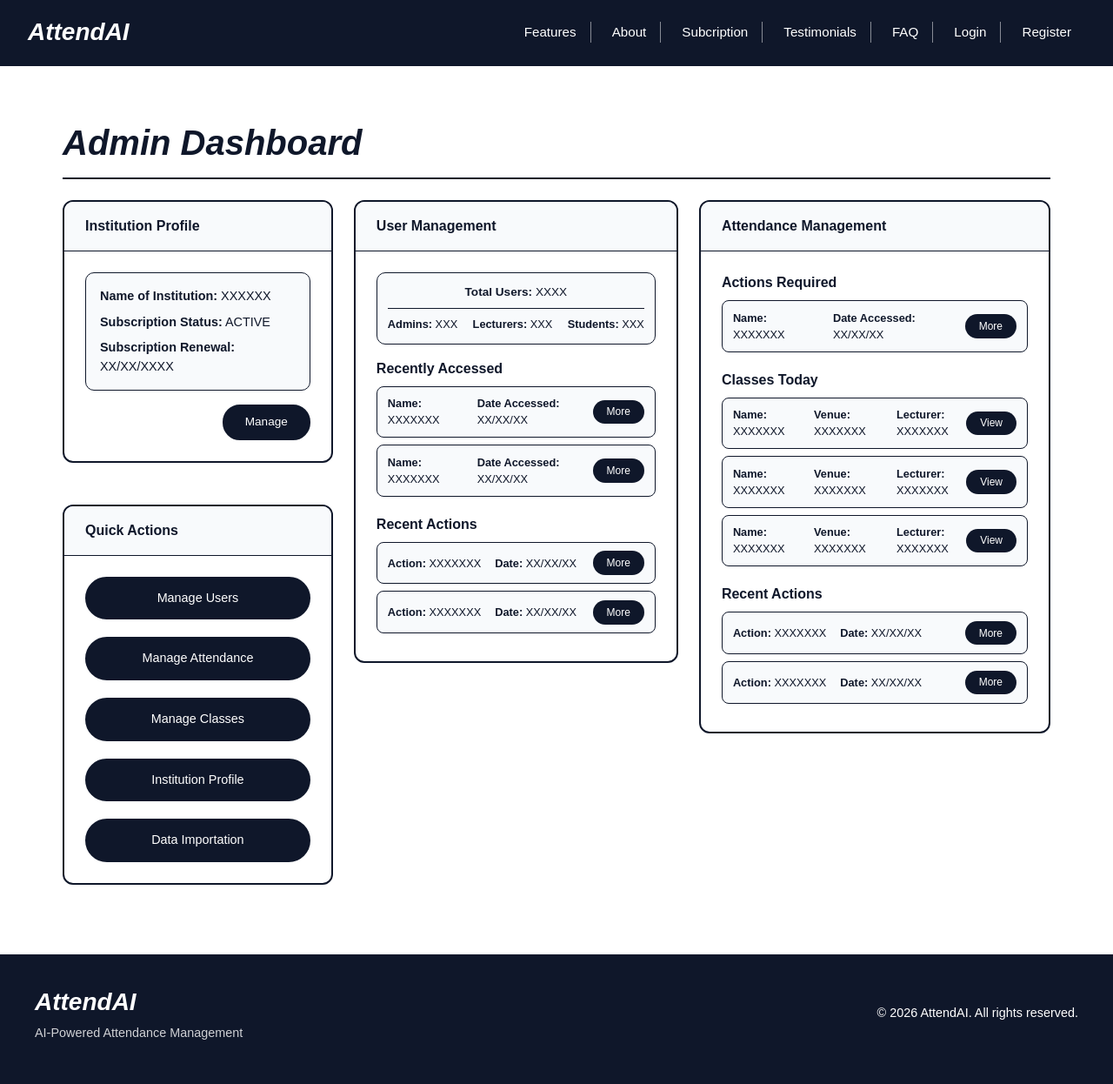
After one commit to Knebler/automated-student-attendance-system-fyp, a Flask app: template templates/institution/admin/institution_admin_dashboard.html in a window 1280 px wide. The commit adds this page. Shown: the whole page at 87% size. Run offline with Flask 3, Linux system fonts and the light colour scheme; the template is opened without the code that fills it, so the values that code supplies are empty.

Commit message:
Created boilerplate pages for institute admins/lecturers/students.
Refined registration for only institute admins. (Lecturers and students to be imported by them)

```diff
--- /dev/null
+++ b/templates/institution/admin/institution_admin_dashboard.html
@@ -0,0 +1,346 @@
+{% extends "base.html" %}
+
+{% block title %}Admin Dashboard - AttendAI{% endblock %}
+
+{% block content %}
+<div class="dashboard-admin">
+    <h1 class="page-title mb-4">Admin Dashboard</h1>
+
+    <div class="dashboard-grid">
+        <!-- Left Column -->
+        <div class="left-column">
+            <!-- Institution Profile Card -->
+            <div class="card-custom mb-4">
+                <div class="card-header-custom">Institution Profile</div>
+                <div class="card-body-custom">
+                    <div class="profile-info">
+                        <p><strong>Name of Institution:</strong> XXXXXX</p>
+                        <p><strong>Subscription Status:</strong> ACTIVE</p>
+                        <p><strong>Subscription Renewal:</strong> XX/XX/XXXX</p>
+                    </div>
+                    <button class="btn-custom manage-btn">Manage</button>
+                </div>
+            </div>
+
+            <!-- Quick Actions Card -->
+            <div class="card-custom">
+                <div class="card-header-custom">Quick Actions</div>
+                <div class="card-body-custom">
+                    <div class="quick-actions">
+                        <a href="{{ url_for('dashboard.manage_users') }}" class="btn-custom action-btn text-center mb-2">Manage Users</a>
+                        <a href="{{ url_for('dashboard.manage_attendance') }}" class="btn-custom action-btn text-center mb-2">Manage Attendance</a>
+                        <a href="{{ url_for('dashboard.manage_classes') }}" class="btn-custom action-btn text-center mb-2">Manage Classes</a>
+                        <a href="{{ url_for('dashboard.institution_profile') }}" class="btn-custom action-btn text-center mb-2">Institution Profile</a>
+                        <a href="{{ url_for('dashboard.import_data') }}" class="btn-custom action-btn text-center">Data Importation</a>
+                    </div>
+                </div>
+            </div>
+        </div>
+
+        <!-- Middle Column - User Management -->
+        <div class="card-custom mb-4">
+            <div class="card-header-custom">User Management</div>
+            <div class="card-body-custom">
+                <div class="stats-box mb-3">
+                    <div class="stats-header"><strong>Total Users:</strong> XXXX</div>
+                    <div class="stats-row">
+                        <span><strong>Admins:</strong> XXX</span>
+                        <span><strong>Lecturers:</strong> XXX</span>
+                        <span><strong>Students:</strong> XXX</span>
+                    </div>
+                </div>
+
+                <div class="section-title mb-2">Recently Accessed</div>
+                <div class="list-item mb-2">
+                    <div class="list-item-info">
+                        <span><strong>Name:</strong> XXXXXXX</span>
+                        <span><strong>Date Accessed:</strong> XX/XX/XX</span>
+                    </div>
+                    <button class="btn-custom more-btn">More</button>
+                </div>
+                <div class="list-item mb-3">
+                    <div class="list-item-info">
+                        <span><strong>Name:</strong> XXXXXXX</span>
+                        <span><strong>Date Accessed:</strong> XX/XX/XX</span>
+                    </div>
+                    <button class="btn-custom more-btn">More</button>
+                </div>
+
+                <div class="section-title section-spacing mb-2">Recent Actions</div>
+                <div class="list-item mb-2">
+                    <div class="list-item-info">
+                        <span><strong>Action:</strong> XXXXXXX</span>
+                        <span><strong>Date:</strong> XX/XX/XX</span>
+                    </div>
+                    <button class="btn-custom more-btn">More</button>
+                </div>
+                <div class="list-item">
+                    <div class="list-item-info">
+                        <span><strong>Action:</strong> XXXXXXX</span>
+                        <span><strong>Date:</strong> XX/XX/XX</span>
+                    </div>
+                    <button class="btn-custom more-btn">More</button>
+                </div>
+            </div>
+        </div>
+
+        <!-- Right Column - Attendance Management -->
+        <div class="card-custom">
+            <div class="card-header-custom">Attendance Management</div>
+            <div class="card-body-custom">
+                <div class="section-title mb-2">Actions Required</div>
+                <div class="list-item mb-3">
+                    <div class="list-item-info">
+                        <span><strong>Name:</strong> XXXXXXX</span>
+                        <span><strong>Date Accessed:</strong> XX/XX/XX</span>
+                    </div>
+                    <button class="btn-custom more-btn">More</button>
+                </div>
+
+                <div class="section-title section-spacing mb-2">Classes Today</div>
+                <div class="class-item mb-2">
+                    <div class="class-info">
+                        <span><strong>Name:</strong> XXXXXXX</span>
+                        <span><strong>Venue:</strong> XXXXXXX</span>
+                        <span><strong>Lecturer:</strong> XXXXXXX</span>
+                    </div>
+                    <button class="btn-custom view-btn">View</button>
+                </div>
+                <div class="class-item mb-2">
+                    <div class="class-info">
+                        <span><strong>Name:</strong> XXXXXXX</span>
+                        <span><strong>Venue:</strong> XXXXXXX</span>
+                        <span><strong>Lecturer:</strong> XXXXXXX</span>
+                    </div>
+                    <button class="btn-custom view-btn">View</button>
+                </div>
+                <div class="class-item mb-3">
+                    <div class="class-info">
+                        <span><strong>Name:</strong> XXXXXXX</span>
+                        <span><strong>Venue:</strong> XXXXXXX</span>
+                        <span><strong>Lecturer:</strong> XXXXXXX</span>
+                    </div>
+                    <button class="btn-custom view-btn">View</button>
+                </div>
+
+                <div class="section-title section-spacing mb-2">Recent Actions</div>
+                <div class="list-item mb-2">
+                    <div class="list-item-info">
+                        <span><strong>Action:</strong> XXXXXXX</span>
+                        <span><strong>Date:</strong> XX/XX/XX</span>
+                    </div>
+                    <button class="btn-custom more-btn">More</button>
+                </div>
+                <div class="list-item">
+                    <div class="list-item-info">
+                        <span><strong>Action:</strong> XXXXXXX</span>
+                        <span><strong>Date:</strong> XX/XX/XX</span>
+                    </div>
+                    <button class="btn-custom more-btn">More</button>
+                </div>
+            </div>
+        </div>
+    </div>
+</div>
+
+<style>
+    /* Dashboard Admin Specific Styles */
+    .dashboard-admin {
+        max-width: 1400px;
+        margin: 0 auto;
+    }
+
+    .page-title {
+        font-size: 2.5rem;
+        font-weight: bold;
+        font-style: italic;
+        color: var(--text-dark);
+        border-bottom: 2px solid var(--border-color);
+        padding-bottom: 1rem;
+    }
+
+    /* Dashboard Grid */
+    .dashboard-grid {
+        display: grid;
+        grid-template-columns: 1fr 1.2fr 1.3fr;
+        gap: 1.5rem;
+        align-items: start;
+    }
+
+    /* Institution Profile Card */
+    .profile-info {
+        background-color: var(--primary-light);
+        border-radius: 10px;
+        padding: 1rem;
+        margin-bottom: 1rem;
+        border: 1px solid var(--border-color);
+    }
+
+    .profile-info p {
+        margin-bottom: 0.5rem;
+        font-size: 0.9rem;
+    }
+
+    .profile-info p:last-child {
+        margin-bottom: 0;
+    }
+
+    .profile-info strong {
+        font-weight: 600;
+    }
+
+    .manage-btn {
+        padding: 0.5rem 1.5rem;
+        border-radius: 20px;
+        font-size: 0.85rem;
+        display: block;
+        margin-left: auto;
+        width: fit-content;
+    }
+
+    /* Quick Actions Card */
+    .quick-actions {
+        display: flex;
+        flex-direction: column;
+        gap: 0.75rem;
+    }
+
+    .action-btn {
+        padding: 0.75rem 1.5rem;
+        border-radius: 25px;
+        font-size: 0.9rem;
+        transition: all 0.3s ease;
+        text-align: center;
+    }
+
+    /* User Management Card */
+    .stats-box {
+        border: 1px solid var(--border-color);
+        border-radius: 10px;
+        padding: 0.75rem;
+        margin-bottom: 1.25rem;
+        background-color: var(--primary-light);
+    }
+
+    .stats-header {
+        text-align: center;
+        font-size: 0.85rem;
+        padding-bottom: 0.5rem;
+        border-bottom: 1px solid var(--border-color);
+        margin-bottom: 0.5rem;
+    }
+
+    .stats-row {
+        display: flex;
+        justify-content: space-between;
+        font-size: 0.8rem;
+    }
+
+    .section-title {
+        font-weight: 700;
+        margin-bottom: 0.75rem;
+        font-size: 1rem;
+        color: var(--text-dark);
+    }
+
+    .list-item {
+        background-color: var(--primary-light);
+        border-radius: 8px;
+        padding: 0.6rem 0.75rem;
+        margin-bottom: 0.5rem;
+        display: flex;
+        justify-content: space-between;
+        align-items: center;
+        font-size: 0.8rem;
+        border: 1px solid var(--border-color);
+    }
+
+    .list-item-info {
+        display: flex;
+        gap: 1rem;
+    }
+
+    .more-btn {
+        padding: 0.3rem 1rem;
+        border-radius: 15px;
+        font-size: 0.75rem;
+        background-color: var(--primary-dark);
+        color: white;
+        border: none;
+    }
+
+    .more-btn:hover {
+        background-color: #1e293b;
+    }
+
+    /* Attendance Management Card */
+    .class-item {
+        background-color: var(--primary-light);
+        border-radius: 8px;
+        padding: 0.6rem 0.75rem;
+        margin-bottom: 0.5rem;
+        display: flex;
+        justify-content: space-between;
+        align-items: center;
+        font-size: 0.8rem;
+        border: 1px solid var(--border-color);
+    }
+
+    .class-info {
+        display: flex;
+        gap: 1.5rem;
+    }
+
+    .view-btn {
+        padding: 0.3rem 1rem;
+        border-radius: 15px;
+        font-size: 0.75rem;
+        background-color: var(--primary-dark);
+        color: white;
+        border: none;
+    }
+
+    .view-btn:hover {
+        background-color: #1e293b;
+    }
+
+    .section-spacing {
+        margin-top: 1.25rem;
+    }
+
+    /* Left Column */
+    .left-column {
+        display: flex;
+        flex-direction: column;
+        gap: 1.5rem;
+    }
+
+    /* Responsive */
+    @media (max-width: 1024px) {
+        .dashboard-grid {
+            grid-template-columns: 1fr 1fr;
+        }
+    }
+
+    @media (max-width: 768px) {
+        .dashboard-grid {
+            grid-template-columns: 1fr;
+        }
+
+        .page-title {
+            font-size: 1.75rem;
+        }
+
+        .stats-row {
+            flex-direction: column;
+            gap: 0.5rem;
+        }
+
+        .list-item-info,
+        .class-info {
+            flex-direction: column;
+            gap: 0.5rem;
+        }
+    }
+</style>
+{% endblock %}
```
Also changed, not shown: application/boundaries/auth_boundary.py (+27 -17 lines), templates/auth/register.html (+7 -7 lines), tests/test_auth_register.py (added, +67 -0 lines), templates/components/reportgenerator.html (added), templates/institution/import_institution_data.html (added), templates/institution/lecturer/lecturer_dashboard.html (added), templates/institution/student/student_dashboard.html (added).
